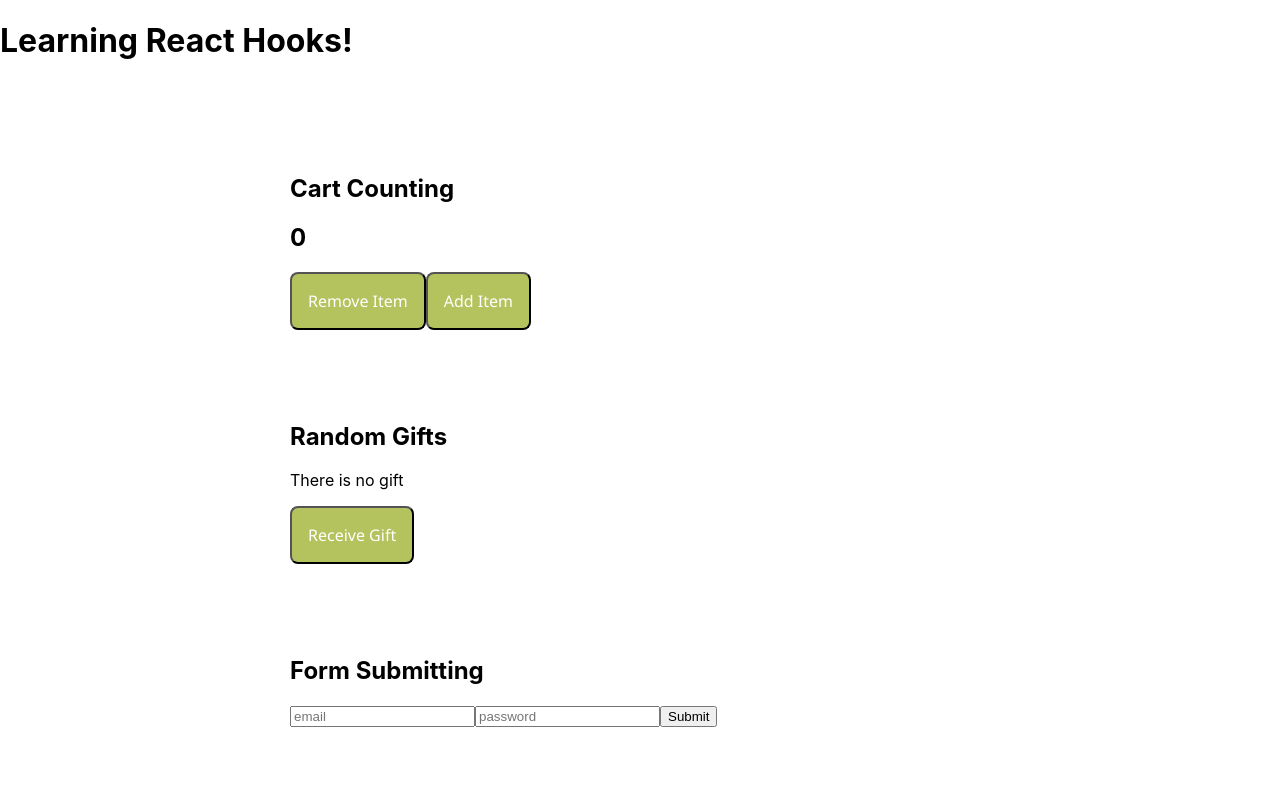
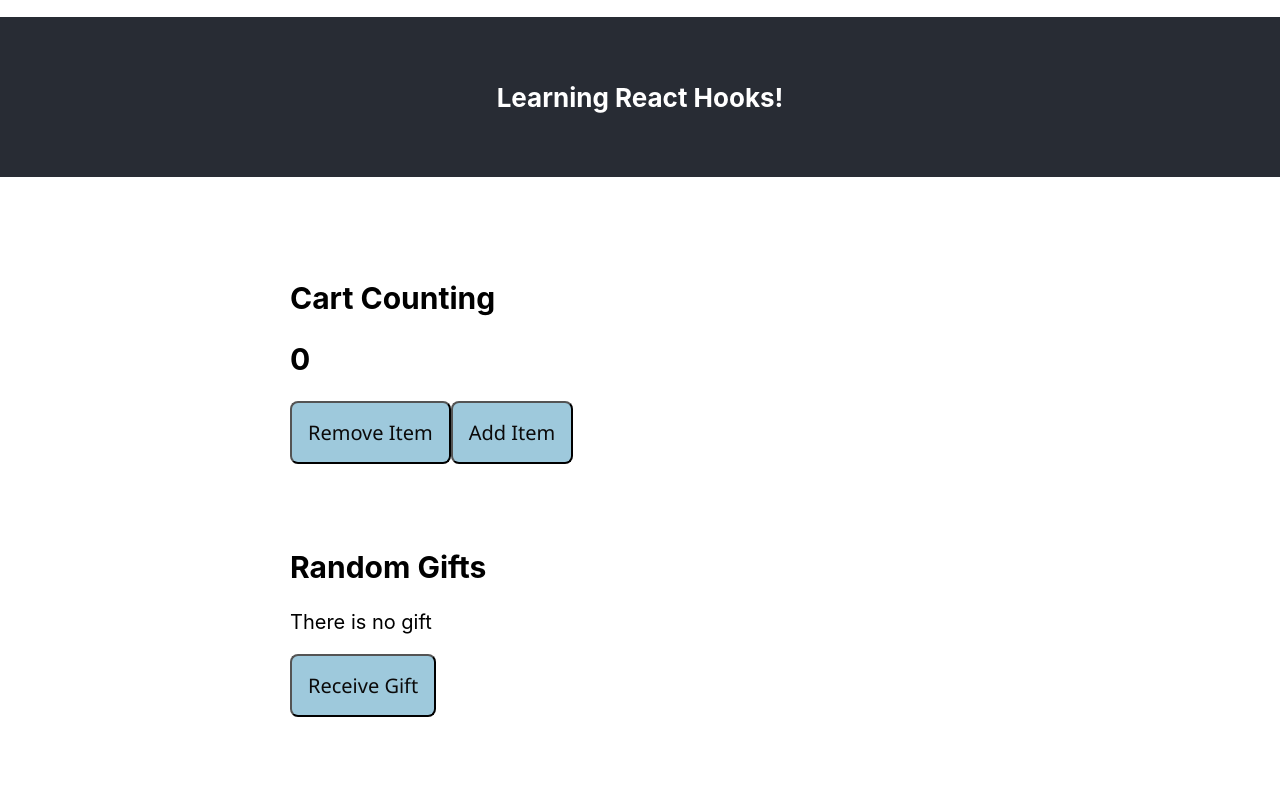
Before and after one commit to work-henry-smith/f8-hooks, a React (Create React App) app: page / in a window 1280 px wide. Shown: the top 800 px of the page. Built offline with nearby package versions, Linux system fonts and the light colour scheme; no server answers.

Commit message:
change the color when clicking feature

```diff
--- a/src/App.css
+++ b/src/App.css
@@ -5,9 +5,9 @@
 .button {
   padding: 16px;
   font-family: 'Segoe UI', Tahoma, Geneva, Verdana, sans-serif;
-  font-size: 16px;
-  background-color: rgb(180, 195, 94);
-  color: white;
+  font-size: 20px;
+  background-color: rgb(158, 201, 220);
+  color: rgb(11, 10, 10);
   border-radius: 8px;
   cursor: pointer;
 }
@@ -15,7 +15,8 @@
 .page-body {
   max-width: 700px;
   margin: auto;
-  padding-top: 72px;
+  padding-top: 60px;
+  font-size: 20px;
 }
 
 .App-logo {
@@ -31,7 +32,7 @@
 
 .App-header {
   background-color: #282c34;
-  min-height: 100vh;
+  min-height: 20vh;
   display: flex;
   flex-direction: column;
   align-items: center;
--- a/src/App.js
+++ b/src/App.js
@@ -11,11 +11,12 @@ import TabChanging from './Hook-Effect-3';
 import ResizeWindow from './Hook-Effect-4';
 import Terminate from './Terminate';
 import PreviewAvatar from './Hook-Effect-6';
+import ChatBox from './Hook-Effect-7';
 
 function App() {
   return (
     <div className="App">
-      <h1>Learning React Hooks!</h1>
+      <h1 className='App-header'>Learning React Hooks!</h1>
       <CartCounting />
       <RandomGift />
       <FormSubmitting />
@@ -28,6 +29,7 @@ function App() {
       <TabChanging />
       <Terminate />
       <PreviewAvatar />
+      <ChatBox />
     </div>
   );
 }
--- /dev/null
+++ b/src/Hook-Effect-7.js
@@ -0,0 +1,53 @@
+import {useState} from 'react';
+
+const lessons = [
+    {
+        id: 1,
+        course: 'What is the React JS?'
+    },
+    {
+        id: 2,
+        course: 'How to create a accessible website?'
+    },
+    {
+        id: 3,
+        course: 'Authentication with Firebase: Key Points'
+    }
+]
+
+const ChatBox = () => {
+
+    const [color, setColor] = useState()
+
+    const Content = () => {
+        return (
+            <div>
+                {lessons.map(lesson => (
+                    <ul key={lesson.id}>
+                        <li style={{color: color === lesson.id ? 'red' : '#333'}} onClick={() => {setColor(lesson.id)}}>{lesson.course}</li>
+                    </ul>
+                ))}
+            </div>
+        )
+    };
+
+    const [toggle, setToggle] = useState(false)
+
+    const handleClick = () => {
+        setToggle(!toggle)
+    }
+
+    return (
+        <div className='page-body'>
+            <button className='button' onClick={handleClick}>Toggle the Courses</button>
+            {toggle && (
+                <>
+                    <h2>Pick a Course</h2>
+                    <Content />
+                </>
+            )}
+        </div>
+    )
+};
+
+export default ChatBox;
```
